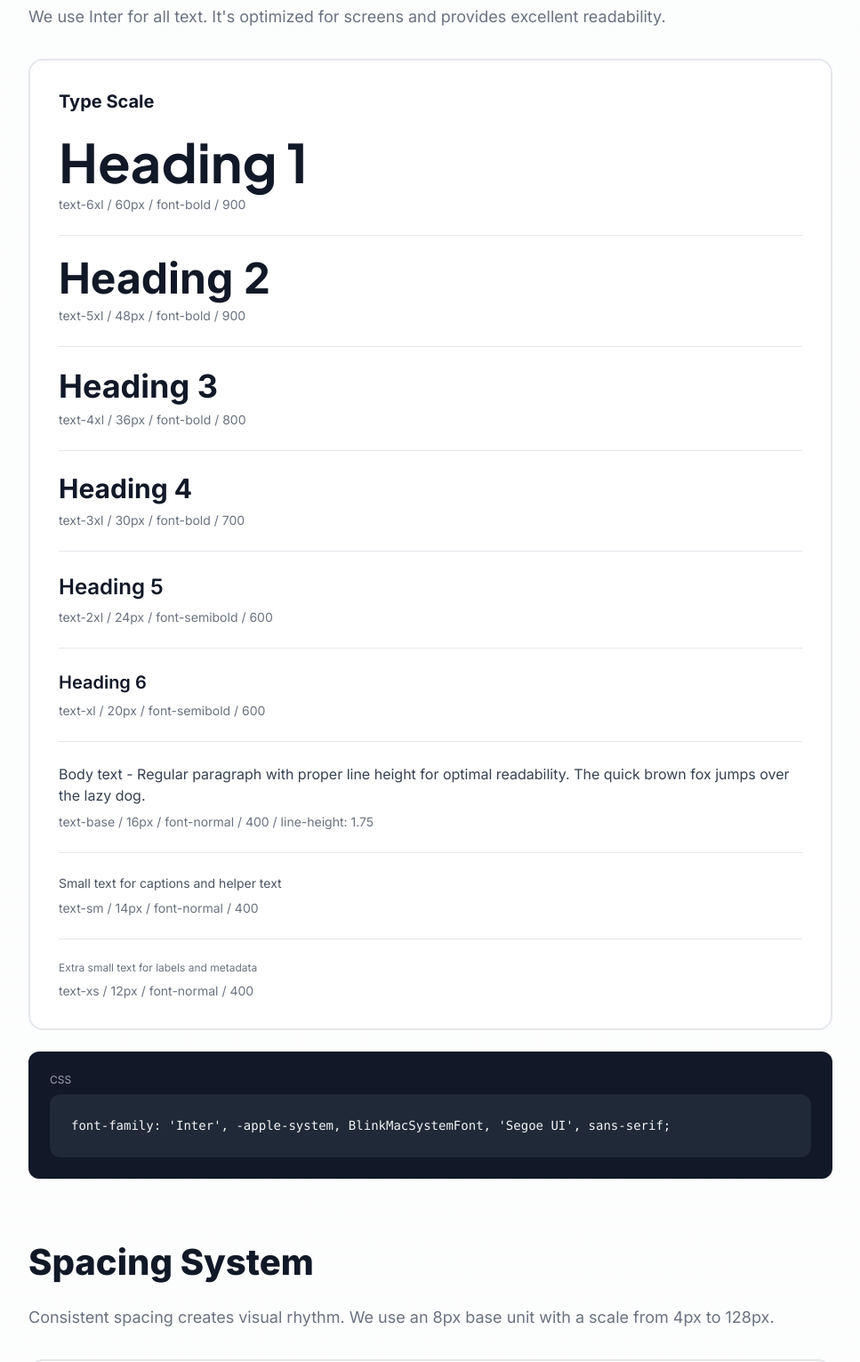
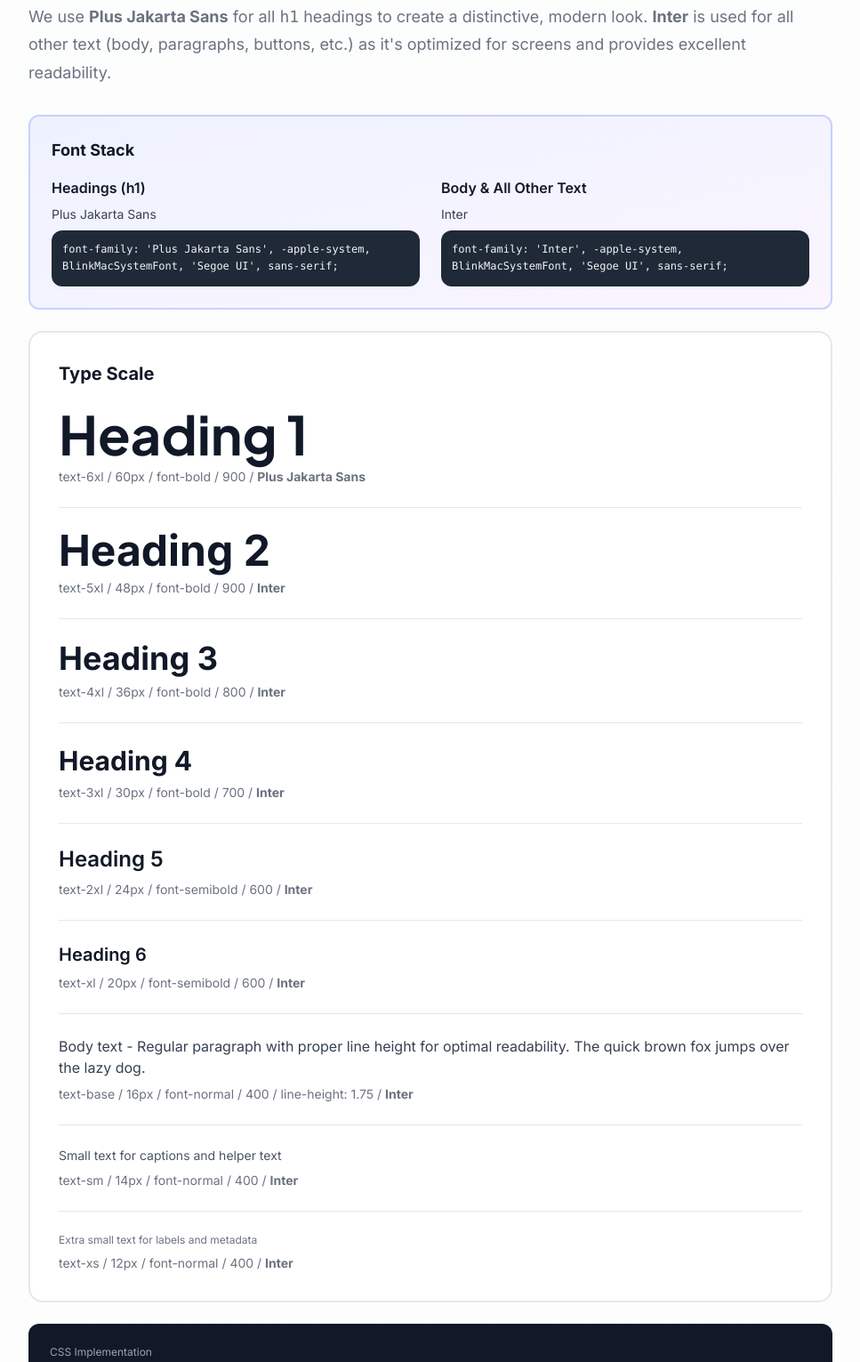
Before and after one commit to soysebiche/masterplan, a website: page brand-guide.html in a window 1280 px wide. Shown: the part 5533-7064 px from the top of the page at 89% size, without its empty margins (296-1263 px from the left). Drawn offline with nearby package versions, Linux system fonts and the light colour scheme; animation ran at ten frames a second.

Commit message:
Update typography section to document Plus Jakarta Sans for h1 and Inter for all other text

```diff
--- a/brand-guide.html
+++ b/brand-guide.html
@@ -818,40 +818,63 @@
         <section id="typography" class="section">
             <h2 class="section-title">Typography</h2>
             <p class="section-description">
-                We use Inter for all text. It's optimized for screens and provides excellent readability.
+                We use <strong>Plus Jakarta Sans</strong> for all <code>h1</code> headings to create a distinctive, modern look.
+                <strong>Inter</strong> is used for all other text (body, paragraphs, buttons, etc.) as it's optimized for screens
+                and provides excellent readability.
             </p>
+
+            <!-- Font Stack Info -->
+            <div class="bg-gradient-to-br from-indigo-50 to-purple-50 rounded-xl border-2 border-indigo-200 p-6 mb-6">
+                <h3 class="text-lg font-bold text-gray-900 mb-4">Font Stack</h3>
+                <div class="grid grid-cols-1 md:grid-cols-2 gap-6">
+                    <div>
+                        <h4 class="font-semibold text-gray-900 mb-2">Headings (h1)</h4>
+                        <p class="text-sm text-gray-700 mb-2">Plus Jakarta Sans</p>
+                        <div class="code-block" style="font-size: 0.75rem; padding: 0.75rem;">
+                            font-family: 'Plus Jakarta Sans', -apple-system, BlinkMacSystemFont, 'Segoe UI', sans-serif;
+                        </div>
+                    </div>
+                    <div>
+                        <h4 class="font-semibold text-gray-900 mb-2">Body & All Other Text</h4>
+                        <p class="text-sm text-gray-700 mb-2">Inter</p>
+                        <div class="code-block" style="font-size: 0.75rem; padding: 0.75rem;">
+                            font-family: 'Inter', -apple-system, BlinkMacSystemFont, 'Segoe UI', sans-serif;
+                        </div>
+                    </div>
+                </div>
+            </div>
 
             <div class="bg-white rounded-2xl border-2 border-gray-200 p-8 mb-6">
                 <h3 class="text-xl font-bold text-gray-900 mb-6">Type Scale</h3>
 
                 <div class="type-sample">
                     <h1 class="text-6xl font-bold text-gray-900 mb-2">Heading 1</h1>
-                    <p class="text-sm text-gray-500">text-6xl / 60px / font-bold / 900</p>
+                    <p class="text-sm text-gray-500">text-6xl / 60px / font-bold / 900 / <strong>Plus Jakarta Sans</strong></p>
                 </div>
 
                 <div class="type-sample">
                     <h2 class="text-5xl font-bold text-gray-900 mb-2">Heading 2</h2>
-                    <p class="text-sm text-gray-500">text-5xl / 48px / font-bold / 900</p>
+                    <p class="text-sm text-gray-500">text-5xl / 48px / font-bold / 900 / <strong>Inter</strong></p>
                 </div>
 
                 <div class="type-sample">
                     <h3 class="text-4xl font-bold text-gray-900 mb-2">Heading 3</h3>
-                    <p class="text-sm text-gray-500">text-4xl / 36px / font-bold / 800</p>
+                    <p class="text-sm text-gray-500">text-4xl / 36px / font-bold / 800 / <strong>Inter</strong></p>
                 </div>
 
                 <div class="type-sample">
                     <h4 class="text-3xl font-bold text-gray-900 mb-2">Heading 4</h4>
-                    <p class="text-sm text-gray-500">text-3xl / 30px / font-bold / 700</p>
+                    <p class="text-sm text-gray-500">text-3xl / 30px / font-bold / 700 / <strong>Inter</strong></p>
                 </div>
 
                 <div class="type-sample">
                     <h5 class="text-2xl font-semibold text-gray-900 mb-2">Heading 5</h5>
-                    <p class="text-sm text-gray-500">text-2xl / 24px / font-semibold / 600</p>
+                    <p class="text-sm text-gray-500">text-2xl / 24px / font-semibold / 600 / <strong>Inter</strong></p>
                 </div>
 
                 <div class="type-sample">
                     <h6 class="text-xl font-semibold text-gray-900 mb-2">Heading 6</h6>
-                    <p class="text-sm text-gray-500">text-xl / 20px / font-semibold / 600</p>
+                    <p class="text-sm text-gray-500">text-xl / 20px / font-semibold / 600 / <strong>Inter</strong></p>
                 </div>
 
                 <div class="type-sample">
@@ -859,24 +882,32 @@
                         Body text - Regular paragraph with proper line height for optimal readability.
                         The quick brown fox jumps over the lazy dog.
                     </p>
-                    <p class="text-sm text-gray-500">text-base / 16px / font-normal / 400 / line-height: 1.75</p>
+                    <p class="text-sm text-gray-500">text-base / 16px / font-normal / 400 / line-height: 1.75 / <strong>Inter</strong></p>
                 </div>
 
                 <div class="type-sample">
                     <p class="text-sm text-gray-600 mb-2">Small text for captions and helper text</p>
-                    <p class="text-sm text-gray-500">text-sm / 14px / font-normal / 400</p>
+                    <p class="text-sm text-gray-500">text-sm / 14px / font-normal / 400 / <strong>Inter</strong></p>
                 </div>
 
                 <div>
                     <p class="text-xs text-gray-500 mb-2">Extra small text for labels and metadata</p>
-                    <p class="text-sm text-gray-500">text-xs / 12px / font-normal / 400</p>
+                    <p class="text-sm text-gray-500">text-xs / 12px / font-normal / 400 / <strong>Inter</strong></p>
                 </div>
             </div>
 
             <div class="bg-gray-900 rounded-xl p-6">
-                <p class="text-xs text-gray-400 mb-2">CSS</p>
+                <p class="text-xs text-gray-400 mb-2">CSS Implementation</p>
                 <div class="code-block">
-                    font-family: 'Inter', -apple-system, BlinkMacSystemFont, 'Segoe UI', sans-serif;
+/* Headings (h1) - Plus Jakarta Sans */
+h1 {
+    font-family: 'Plus Jakarta Sans', -apple-system, BlinkMacSystemFont, 'Segoe UI', sans-serif;
+}
+
+/* All other text - Inter */
+* {
+    font-family: 'Inter', -apple-system, BlinkMacSystemFont, 'Segoe UI', sans-serif;
+}
                 </div>
             </div>
         </section>
```
